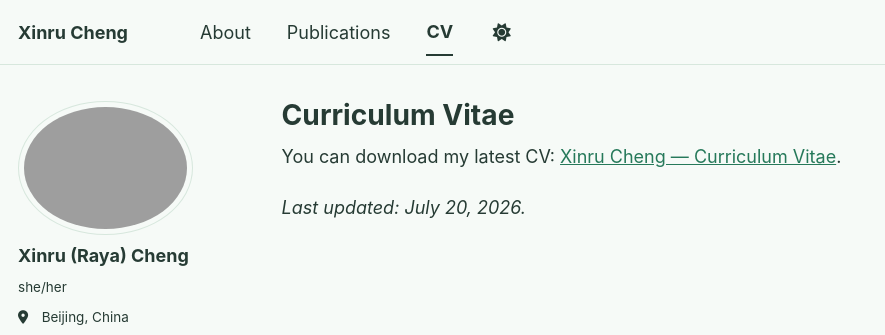
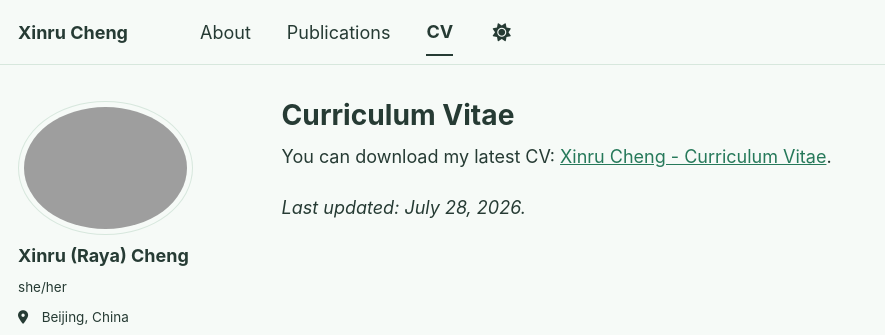
Before and after one commit to raya0313/raya0313.github.io, a Jekyll site: the page built from _pages/cv.md, in a window 1280 px wide. Shown: the top 335 px of the page, without its empty margins (0-885 px from the left). Built offline with Jekyll 4.4.1, drawn with Linux system fonts in a browser that asks for light colours; a script bundle is joined from its source files by our own code; library files that are not in the unit come from our copies.

Commit message:
Update CV PDF

```diff
--- a/_pages/cv.md
+++ b/_pages/cv.md
@@ -5,6 +5,6 @@
 author_profile: true
 ---
 
-You can download my latest CV: [Xinru Cheng — Curriculum Vitae](/files/cv.pdf?v=20260720-2).
+You can download my latest CV: [Xinru Cheng - Curriculum Vitae](/files/cv.pdf?v=20260728-1).
 
-_Last updated: July 20, 2026._
+_Last updated: July 28, 2026._
```
Also changed, not shown: 1 other file.
